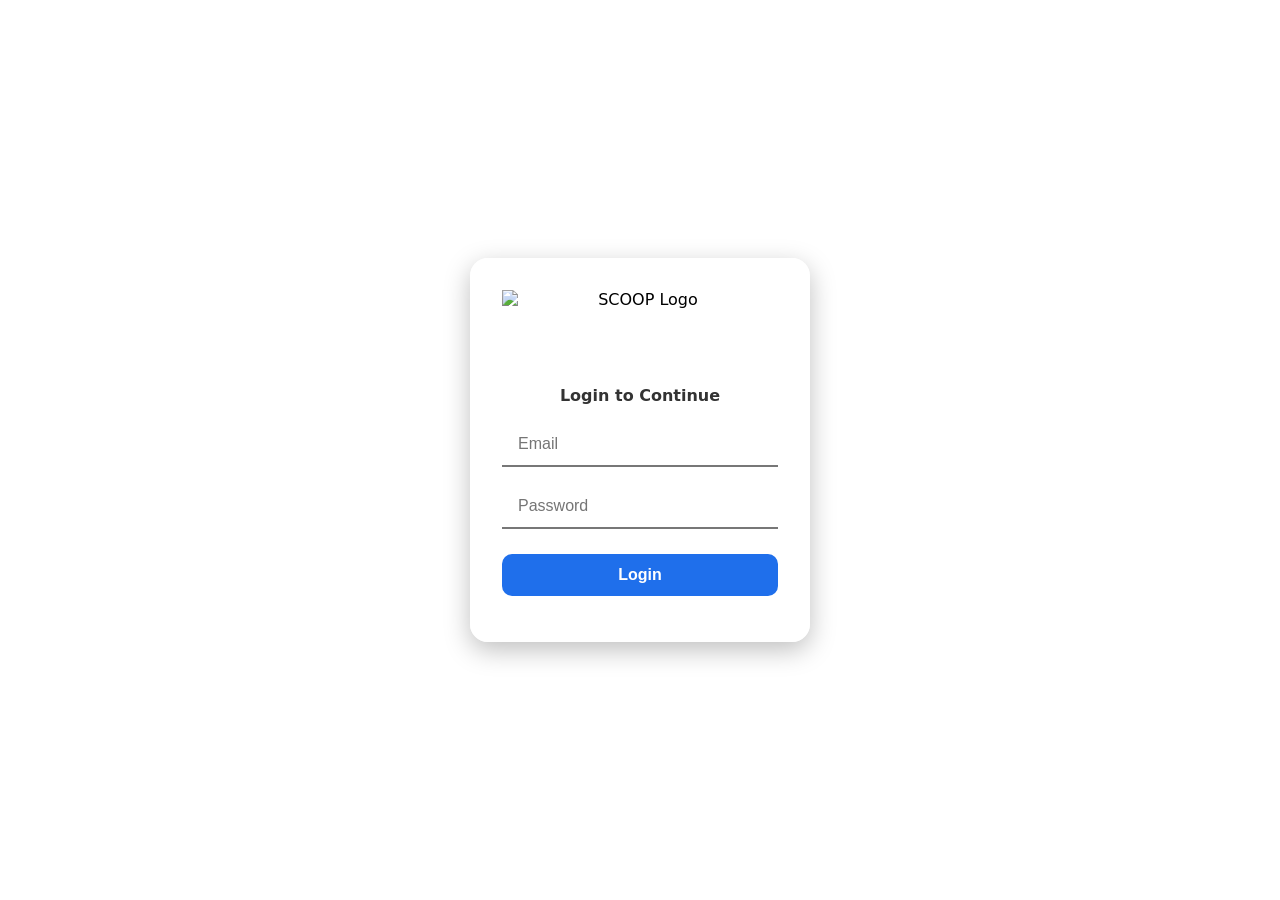
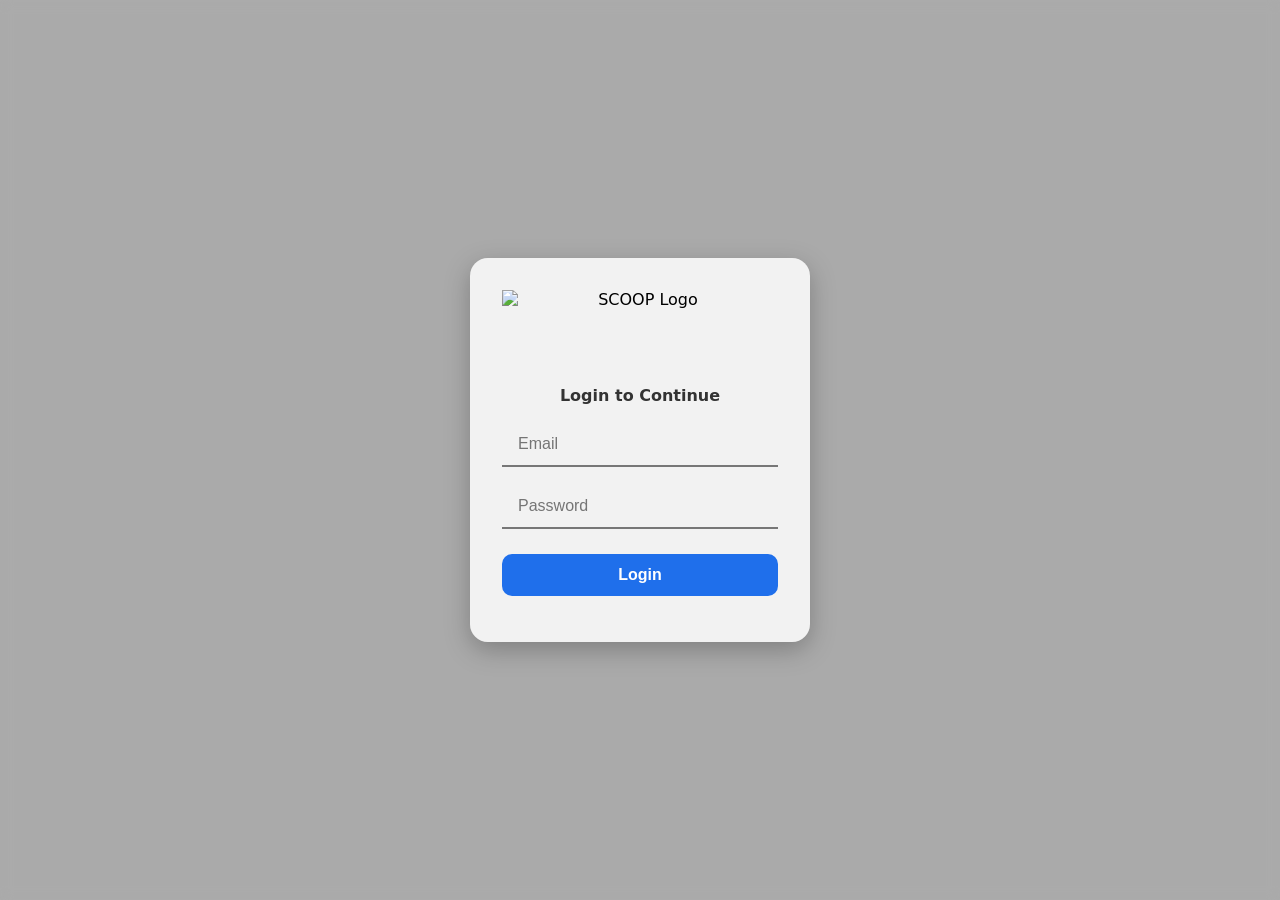

update background styling for body; increment cache version to v93.1

--- a/assets/css/styles.css
+++ b/assets/css/styles.css
@@ -212,15 +212,23 @@
 body::before {
   content: "";
   position: fixed;
+  inset: 0;
   top: 0;
   left: 0;
   width: 100%;
   height: 100%;
-  background-image: url("https://oohassets.github.io/ooh-assets-scoop/images/thepearlisland.jpg");
+  background:
+    linear-gradient(rgba(0,0,0,0.35), rgba(0,0,0,0.35)),  /* overlay */
+    url("https://oohassets.github.io/ooh-assets-scoop/images/thepearlisland.jpg");
+
   background-size: cover;
   background-position: center;
   background-repeat: no-repeat;
-  z-index: -1; /* behind all content */
+
+  filter: blur(10px);              /* ✅ ADD THIS */
+  transform: scale(1.05);          /* ✅ Prevent blur edges cut */
+  
+  z-index: -1;
 }
 
 body {
